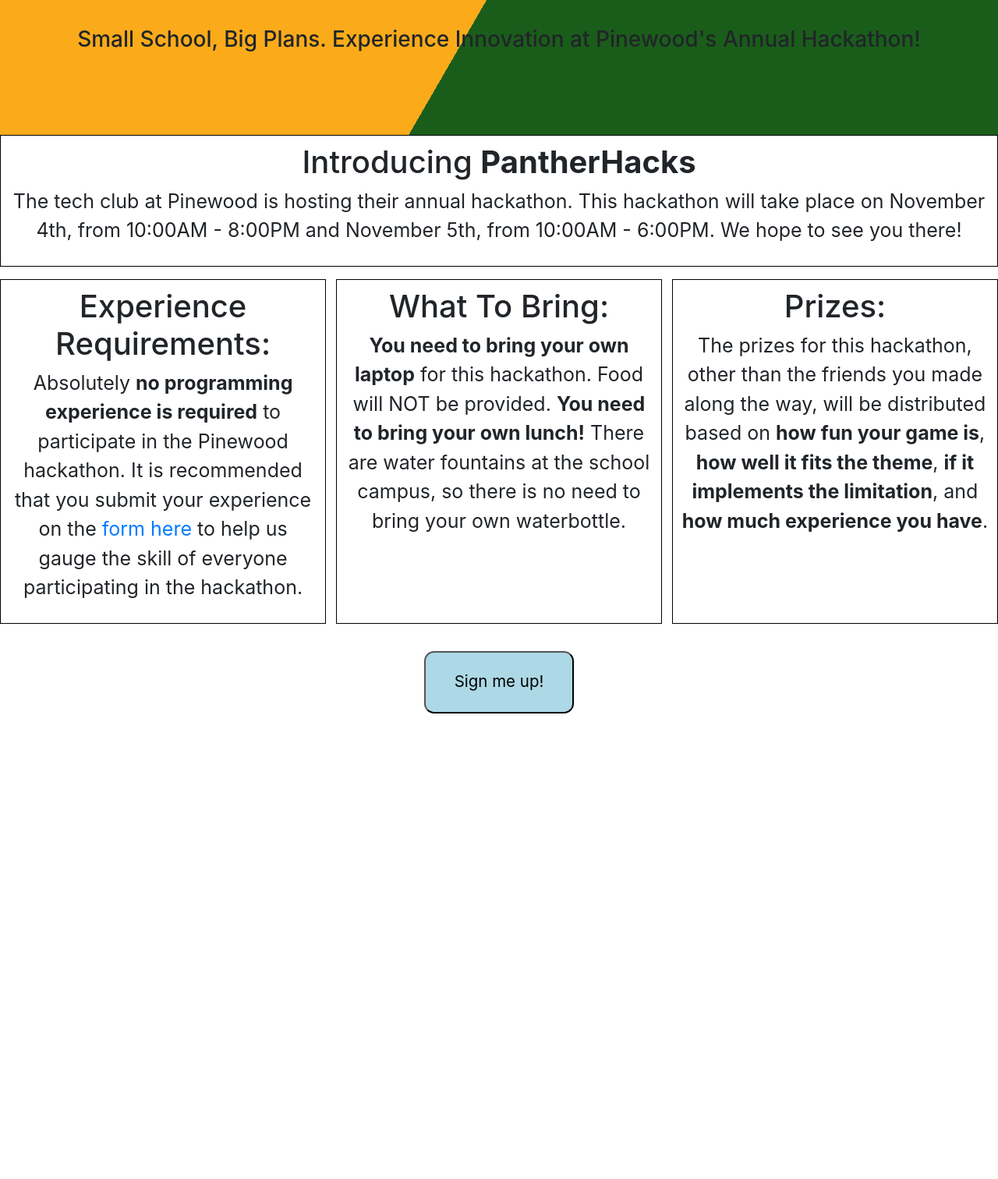
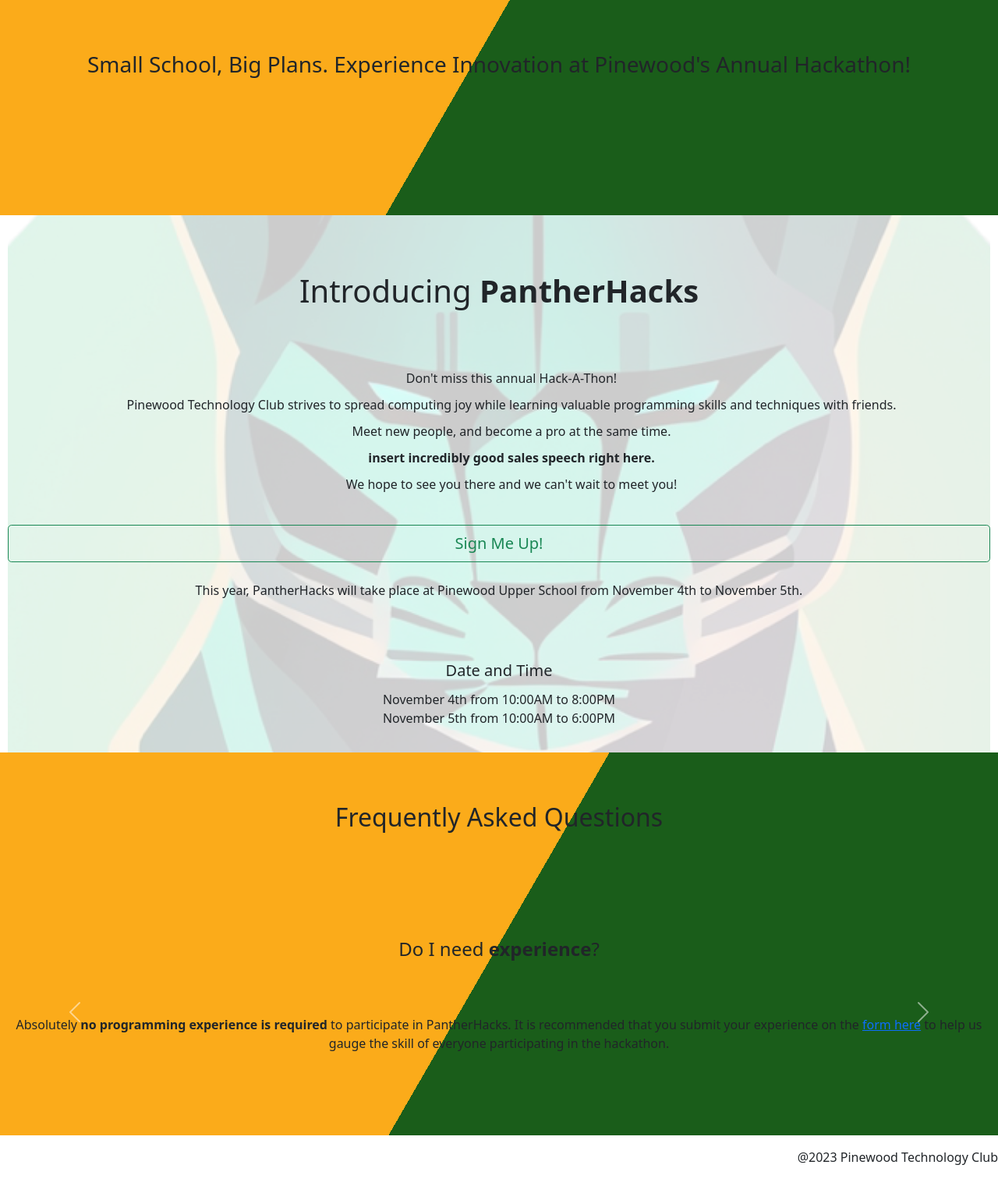
Before and after one commit to Pinewood-Tech-Club/pantherHacks, a plain HTML site: page index.html in a window 1280 px wide. Shown: the part 228-1740 px from the top of the page at 78% size. Before the commit the page ends 1143 px from the top, so only its background shows below. Drawn offline with nearby package versions, Linux system fonts and the light colour scheme.

Commit message:
Bootstrap + Footer

```diff
--- a/index.css
+++ b/index.css
@@ -1,12 +1,17 @@
-    body {
-        background-color: lightgray;
+#DescriptionContainer, #infoContainer {
+    margin-right: 10px;
+    margin-left: 10px;
+}
+
+body {
+        background-color: white;
         font-family: sans-serif;
     }
-    h1 {
+    h1, h2, h3, h4, h5 {
         text-align: center;
+        padding: 5%;
     }
     p {
-        font-size: 25px;
         text-align: center;
     }
     #mainTitle {
@@ -17,55 +22,29 @@
         flex-direction: column;
         align-items: center;
     }
-    #infoContainer {
-        display: grid;
-        grid-template-columns: 1fr 1fr 1fr;
-        grid-template-rows: 1fr;
-        column-gap: 1vw;
-        row-gap: 1vw;
-    }
-    #infoContainer > div {
-        font-size: .8em;
-        border-width: 1px;
-        border-color: black;
-        border-style: solid;
-        background-color: white;
-        padding: 10px;
-    }
     #DescriptionContainer {
-        font-size: .8em;
-        border-width: 1px;
-        border-color: black;
-        border-style: solid;
-        background-color: white;
-        padding: 10px;
+        overflow: hidden;
+        position: relative;
+        padding-top: 10px;
         display: flex;
         flex-direction: column;
         justify-content: center;
-        margin-bottom: 2vh;
+        padding-bottom: 2vh;
+    }
+    .bg {
+        opacity: 0.2;
+        position: absolute;
+        left: -25%;
+        top: -50%;
+        width: 150%;
+        height: auto;
+    }
+    .content {
+        position: relative;
     }
     #buttonContainer {
         margin-top: 35px;
     }
-    #button {
-        width: 15vw;
-        height: 10vh;
-        font-size: 1.6vw;
-        border-radius: 1vw;
-        background-color: lightblue;
-        cursor: pointer;
-    }
-    #button:hover {
-        box-shadow: 5px 5px 10px rgba(0, 0, 0, 1);
-        opacity: 70%;
-    }
-    #button:active {
-        box-shadow: 0px 0px 0px;
-        margin-left: 5px;
-        margin-top: 5px;
-        opacity: 50%;
-    }
-
 .coloredSection {
     background: #1A5D1A;
     background: linear-gradient(120deg, #fbab1a 50%, #1A5D1A 50%);
@@ -78,7 +57,7 @@
 
 .navbar-brand {
     font-family: 'Open Sans', sans-serif;
-    font-size: 2.5rem !important;
+    font-size: 1.5rem !important;
     font-weight: bold ;
     align-self: center;
   }
@@ -90,3 +69,15 @@
 .navbar-expand-md {
     justify-content: center !important;
 }
+
+ul {
+    list-style-type: none;
+    text-align: center;
+}
+ul li {
+    padding: 5px 100px;
+}
+footer {
+    text-align: right;
+    margin-top: auto;
+}
--- a/index.html
+++ b/index.html
@@ -7,60 +7,102 @@
         <link rel="preconnect" href="https://fonts.gstatic.com" crossorigin>
         <link href="https://fonts.googleapis.com/css2?family=Roboto+Mono:ital,wght@1,100&display=swap" rel="stylesheet">
         <link rel="stylesheet" href="https://cdn.jsdelivr.net/npm/bootstrap@4.0.0/dist/css/bootstrap.min.css" integrity="sha384-Gn5384xqQ1aoWXA+058RXPxPg6fy4IWvTNh0E263XmFcJlSAwiGgFAW/dAiS6JXm" crossorigin="anonymous">
+        <link rel="stylesheet" href="https://stackpath.bootstrapcdn.com/bootstrap/4.4.1/css/bootstrap.min.css" integrity="sha384-Vkoo8x4CGsO3+Hhxv8T/Q5PaXtkKtu6ug5TOeNV6gBiFeWPGFN9MuhOf23Q9Ifjh" crossorigin="anonymous">
+        <link href="https://cdn.jsdelivr.net/npm/bootstrap@5.0.0-beta3/dist/css/bootstrap.min.css" rel="stylesheet" integrity="sha384-eOJMYsd53ii+scO/bJGFsiCZc+5NDVN2yr8+0RDqr0Ql0h+rP48ckxlpbzKgwra6" crossorigin="anonymous">
+        <script src="https://code.jquery.com/jquery-3.4.1.slim.min.js" integrity="sha384-J6qa4849blE2+poT4WnyKhv5vZF5SrPo0iEjwBvKU7imGFAV0wwj1yYfoRSJoZ+n" crossorigin="anonymous"></script>
+        <script src="https://cdn.jsdelivr.net/npm/popper.js@1.16.0/dist/umd/popper.min.js" integrity="sha384-Q6E9RHvbIyZFJoft+2mJbHaEWldlvI9IOYy5n3zV9zzTtmI3UksdQRVvoxMfooAo" crossorigin="anonymous"></script>
+        <script src="https://stackpath.bootstrapcdn.com/bootstrap/4.4.1/js/bootstrap.min.js" integrity="sha384-wfSDF2E50Y2D1uUdj0O3uMBJnjuUD4Ih7YwaYd1iqfktj0Uod8GCExl3Og8ifwB6" crossorigin="anonymous"></script>
+        <link href="https://fonts.googleapis.com/css2?family=Open+Sans:ital,wght@0,400;0,600;0,700;1,400&family=Roboto:ital,wght@0,300;0,400;0,500;1,400&display=swap" rel="stylesheet">
+        <script src="https://cdn.jsdelivr.net/npm/@popperjs/core@2.9.1/dist/umd/popper.min.js" integrity="sha384-SR1sx49pcuLnqZUnnPwx6FCym0wLsk5JZuNx2bPPENzswTNFaQU1RDvt3wT4gWFG" crossorigin="anonymous"></script>
+        <script src="https://cdn.jsdelivr.net/npm/bootstrap@5.0.0-beta3/dist/js/bootstrap.min.js" integrity="sha384-j0CNLUeiqtyaRmlzUHCPZ+Gy5fQu0dQ6eZ/xAww941Ai1SxSY+0EQqNXNE6DZiVc" crossorigin="anonymous"></script>
     </head>
     <body>
         <section id="titleSection" class="coloredSection">
             <div class="container-fluid ">
               <!--Navbar-->
               <nav class="navbar navbar-expand-md navbar-dark">
-                <img class="navbar-brand " src="./TechClubPantherLogo.png" alt="image" height="100px">
-                <a class="navbar-brand">Pinewood Tech Club</a>
+                <img class="navbar-brand " src="./TechClubPantherLogo.png" alt="image" height="70px">
+                <a class="navbar-brand">Pinewood Technology Club</a>
               </nav>
               <div>
-                  <h1 class="h3">Small School, Big Plans. Experience Innovation at Pinewood's Annual Hackathon!</p>
-                </div>
+                  <h3>Small School, Big Plans. Experience Innovation at Pinewood's Annual Hackathon!</p>
+            </div>
 
             </div>
           </section>
         <div id="DescriptionContainer">
-            <h1>Introducing <b>PantherHacks</b></h1>
-            <p>
-                The tech club at Pinewood is hosting their annual hackathon. This hackathon will take place on November 4th, from 10:00AM - 8:00PM and November 5th, from 10:00AM - 6:00PM.
-                We hope to see you there!
-            </p>
+            <img class="bg" src="./TechClubShirtLogo.png">
+            <div class="content">
+                <h1>Introducing <b>PantherHacks</b></h1>
+                <ul id="introList">
+                    <li>Don't miss this annual Hack-A-Thon!</li>
+                    <li>Pinewood Technology Club strives to spread computing joy while learning valuable programming skills and techniques with friends.</li>
+                    <li>Meet new people, and become a pro at the same time.</li>
+                    <li><b>insert incredibly good sales speech right here.</b></li>
+                    <li>We hope to see you there and we can't wait to meet you!</li>
+                </ul>
+                <div id="buttonContainer">
+                    <button class="btn btn-lg btn-outline-success btn-block" type="button"Sign Me Up! href="https://forms.gle/FNLUejLhm4iDH9V89">Sign Me Up!</button>
+                </div>
+                <p>
+                    <br>This year, PantherHacks will take place at Pinewood Upper School from November 4th to November 5th.
+                </p>
+                <h5 style="padding-bottom: 5px;">Date and Time</h5>
+                <p>
+                    November 4th from 10:00AM to 8:00PM <br> November 5th from 10:00AM to 6:00PM
+                </p>
+            </div>
         </div>
-        <div id="mainContainer">
-            <div id="infoContainer">
-                <div id="experienceRequirements">
-                    <h1 id="experienceRequirementsTitle">Experience Requirements: </h1>
-                    <p>
+        <section id="mainContainer" class="coloredSection">
+            <h2>Frequently Asked Questions</h2>
+
+            <div id="carouselIndicators2" class="carousel slide" data-ride="carousel" data-interval="false">
+                <div class="carousel-inner" style="margin-top: 0px;">
+                    <div  class="carousel-item active container-fluid" style="padding-top: 0px;">
+                        <h4 class="review-text2">Do I need <b>experience</b>?</h4>
+                        <p class="review-text3">
                         Absolutely <b>no programming experience is required</b> to participate
-                        in the Pinewood hackathon. It is recommended that you submit your experience on the
+                        in PantherHacks. It is recommended that you submit your experience on the
                         <a target="_blank" href="https://www.techmeme.com/">form here</a>
                         to help us gauge the skill of everyone participating in the hackathon.
+                        </p>
+                    </div>
+                    <div class="carousel-item container-fluid">
+                        <h4 class="review-text2">What do I need to bring?</h4>
+                        <ul class="review-text3">
+                            <li>Your own Laptop and charger</li>
+                            <li>Snacks, Lunch will be provided</li>
+                            <li>There are water fountains on Campus, so there is no need to bring a waterbottle </li>
+                        </ul>
+                    </div>
+                    <div  class="carousel-item container-fluid">
+                        <h4 class="review-text2">Who can participate</h4>
+                        <p class="review-text3">
+                            While some schools have been explicitly invited to PantherHacks, any school in the <b>Bay Area Penninsula</b> is welcome to participate!
+                        </p>
+                    </div>
+                    <div class="carousel-item container-fluid">
+                        <h4 class="review-text2">How will my project be scored?</h4>
+                        <p class="review-text3">
+                            PantherHacks will be providing a theme and different prize catagories, so projects are scored based on how well they incorporate both of these elements. Additionally, projects will be scored on technical difficulty, <b>challenge yourself!</b>
+                        </p>
+                    </div>
+                </div>
+                <a class="carousel-control-prev" href="#carouselIndicators2" role="button" data-slide="prev">
+                    <span class="carousel-control-prev-icon" aria-hidden="true"></span>
+                    <span class="sr-only">Previous</span>
+                </a>
+                <a class="carousel-control-next" href="#carouselIndicators2" role="button" data-slide="next">
+                    <span class="carousel-control-next-icon" aria-hidden="true"></span>
+                    <span class="sr-only">Next</span>
+                </a>
 
-                    </p>
-                </div>
-                <div>
-                    <h1 id="whatToBringTitle">What To Bring:</h1>
-                    <p>
-                        <b>You need to bring your own laptop</b> for this hackathon. Food will NOT be provided. <b>You need to bring your own lunch!</b>
-                        There are water fountains at the school campus, so there is no need to bring your own waterbottle.
+            </div>
 
-                    </p>
-                </div>
-                <div id="prizes">
-                    <h1 id="prizesTitle">Prizes:</h1>
-                    <p>
-                        The prizes for this hackathon, other than the friends you made along the way, will be distributed based on <b>how fun your game is</b>, <b>how well it fits the theme</b>, <b>if it implements the limitation</b>, and <b>how much experience you have</b>.
-                    </p>
-                </div>
-            </div>
-            <div id="buttonContainer">
-                <a target="_blank" href="https://forms.gle/FNLUejLhm4iDH9V89">
-                    <button id="button">Sign me up!</button>
-                </a>
-            </div>
-        </div>
+        </section>
+        <!-- Footer -->
+        <footer class="page-footer font-small ml-auto">
+            <div class="footer-copyright ml-auto py-3">@2023 Pinewood Technology Club</div>
+        </footer>
     </body>
 </html>
```
Also changed, not shown: TechClubShirtLogo.png (added).
